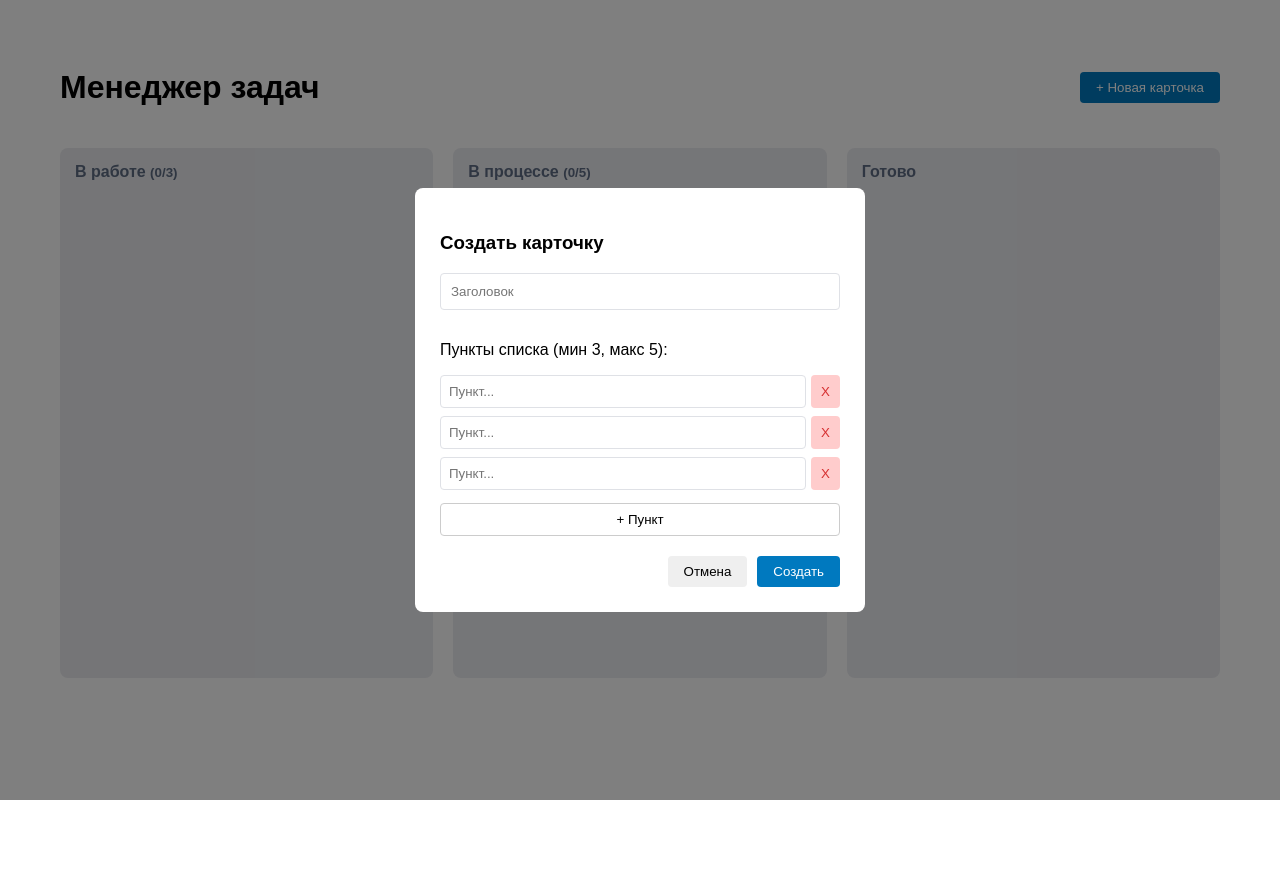
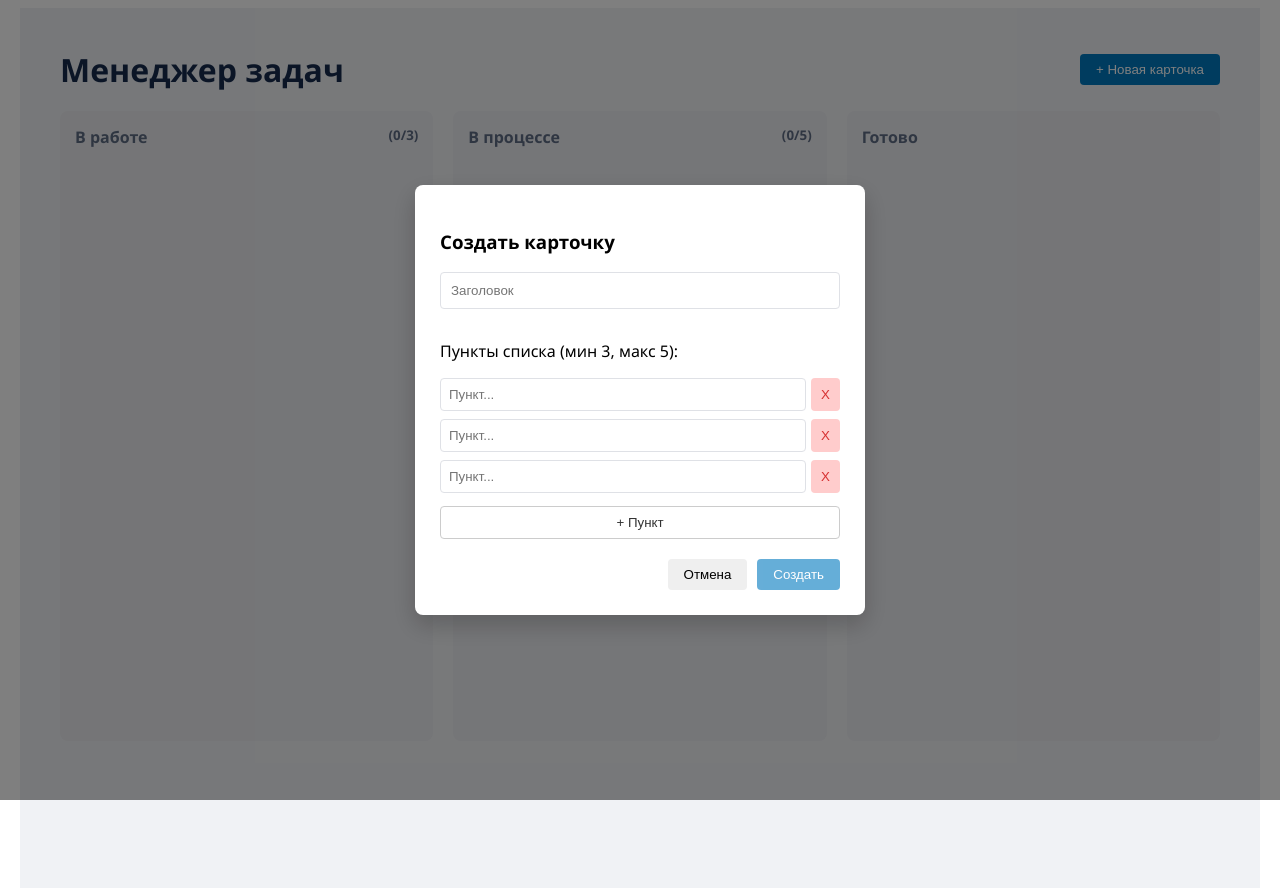
Before and after one commit to v01ce-x/practice-client-task-2, a Vue app: page / in a window 1280 px wide. Both pictures are taken after a click on the button "+ Новая карточка". Before the commit the page ends 800 px from the top, so only its background shows below. Built offline with nearby package versions, Linux system fonts and the light colour scheme.

Commit message:
final touches, adding styles and improving animation

```diff
--- a/src/App.vue
+++ b/src/App.vue
@@ -1,6 +1,6 @@
 <script setup>
 import { ref, computed, watch, onMounted } from 'vue'
-import NoteCard from './components/NoteCard.vue'
+import NoteCard from '@/components/NoteCard.vue'
 
 const STORAGE_KEY = 'kanban-data'
 const cards = ref([])
@@ -11,6 +11,11 @@ const newCardItems = ref(['', '', ''])
 const cardsCol1 = computed(() => cards.value.filter(c => c.column === 1))
 const cardsCol2 = computed(() => cards.value.filter(c => c.column === 2))
 const cardsCol3 = computed(() => cards.value.filter(c => c.column === 3))
+
+const canCreate = computed(() => {
+  const validItems = newCardItems.value.filter(i => i.trim() !== '')
+  return newCardTitle.value.trim() !== '' && validItems.length >= 3
+})
 
 const calculateProgress = (items) => {
   if (!items || items.length === 0) return 0
@@ -156,7 +161,6 @@ onMounted(() => {
       </section>
     </main>
 
-    <!-- Модальное окно (как в коммите 4) -->
     <div v-if="showModal" class="modal-overlay" @click.self="showModal = false">
       <div class="modal">
         <h3>Создать карточку</h3>
@@ -175,7 +179,9 @@ onMounted(() => {
 
         <div class="modal-actions">
           <button @click="showModal = false">Отмена</button>
-          <button @click="createCard" class="btn-primary">Создать</button>
+          <button @click="createCard" :disabled="!canCreate" class="btn-primary">
+            Создать
+          </button>
         </div>
       </div>
     </div>
@@ -184,16 +190,24 @@ onMounted(() => {
 
 <style>
 #app {
-  font-family: Arial, sans-serif;
+  font-family: 'Segoe UI', Tahoma, Geneva, Verdana, sans-serif;
   padding: 20px;
   max-width: 1200px;
   margin: 0 auto;
+  background: #f0f2f5;
+  min-height: 100vh;
 }
 
 header {
   display: flex;
   justify-content: space-between;
   align-items: center;
+  margin-bottom: 20px;
+}
+
+h1 {
+  margin: 0;
+  color: #172b4d;
 }
 
 .alert-blocked {
@@ -204,6 +218,13 @@ header {
   margin-bottom: 15px;
   text-align: center;
   font-weight: bold;
+  animation: shake 0.5s ease;
+}
+
+@keyframes shake {
+  0%, 100% { transform: translateX(0); }
+  25% { transform: translateX(-5px); }
+  75% { transform: translateX(5px); }
 }
 
 .board {
@@ -217,7 +238,8 @@ header {
   background: #ebecf0;
   padding: 15px;
   border-radius: 8px;
-  min-height: 500px;
+  min-height: 600px;
+  transition: all 0.3s ease;
 }
 
 .column.blocked {
@@ -231,6 +253,8 @@ header {
   font-size: 1rem;
   color: #5e6c84;
   margin-top: 0;
+  display: flex;
+  justify-content: space-between;
 }
 
 .card-list {
@@ -242,6 +266,13 @@ button {
   padding: 8px 16px;
   border: none;
   border-radius: 4px;
+  font-weight: 500;
+  transition: 0.2s;
+}
+
+button:disabled {
+  opacity: 0.6;
+  cursor: not-allowed;
 }
 
 .btn-primary {
@@ -249,9 +280,14 @@ button {
   color: white;
 }
 
+.btn-primary:hover:not(:disabled) {
+  background: #026aa7;
+}
+
 .btn-secondary {
   background: #fff;
   border: 1px solid #ccc;
+  color: #333;
   width: 100%;
   margin-top: 5px;
 }
@@ -280,6 +316,13 @@ button {
   padding: 25px;
   border-radius: 8px;
   width: 400px;
+  box-shadow: 0 10px 25px rgba(0,0,0,0.2);
+  animation: modalIn 0.3s ease;
+}
+
+@keyframes modalIn {
+  from { opacity: 0; transform: scale(0.9); }
+  to { opacity: 1; transform: scale(1); }
 }
 
 .input-field {
@@ -289,6 +332,10 @@ button {
   border: 1px solid #dfe1e6;
   border-radius: 4px;
   box-sizing: border-box;
+}
+
+.items-editor {
+  margin-bottom: 20px;
 }
 
 .item-row {
@@ -308,6 +355,5 @@ button {
   display: flex;
   justify-content: flex-end;
   gap: 10px;
-  margin-top: 20px;
 }
 </style>
--- a/src/components/NoteCard.vue
+++ b/src/components/NoteCard.vue
@@ -15,7 +15,7 @@ const props = defineProps({
 const emit = defineEmits(['update'])
 
 const progress = computed(() => {
-  if (!props.card.items.length) return 0
+  if (!props.card?.items.length) return 0
   const checked = props.card.items.filter(i => i.completed).length
   return Math.round((checked / props.card.items.length) * 100)
 })
@@ -23,7 +23,7 @@ const progress = computed(() => {
 const emitUpdate = () => {
   emit('update', {
     ...props.card,
-    items: props.card.items.map(i => ({ ...i }))
+    items: props.card?.items.map(i => ({ ...i }))
   })
 }
 </script>
@@ -66,16 +66,29 @@ const emitUpdate = () => {
   border-radius: 8px;
   box-shadow: 0 2px 4px rgba(0,0,0,0.1);
   margin-bottom: 15px;
+  transition: all 0.3s ease;
+  animation: fadeIn 0.3s ease;
+}
+
+@keyframes fadeIn {
+  from { opacity: 0; transform: translateY(-10px); }
+  to { opacity: 1; transform: translateY(0); }
+}
+
+.card:hover {
+  box-shadow: 0 4px 8px rgba(0,0,0,0.15);
 }
 
 .card-done {
   background: #e6fffa;
   border: 1px solid #b2f5ea;
+  opacity: 0.9;
 }
 
 h3 {
   margin: 0 0 10px 0;
   font-size: 1.1rem;
+  color: #333;
 }
 
 .progress-container {
@@ -96,13 +109,15 @@ h3 {
 .progress-fill {
   height: 100%;
   background: #0079bf;
-  transition: width 0.3s;
+  transition: width 0.3s ease;
 }
 
 .progress-text {
   font-size: 0.8rem;
   font-weight: bold;
   color: #0079bf;
+  min-width: 40px;
+  text-align: right;
 }
 
 .item-list {
@@ -115,6 +130,7 @@ h3 {
   margin-bottom: 8px;
   display: flex;
   align-items: center;
+  transition: all 0.2s ease;
 }
 
 .item-list li.completed span {
@@ -142,4 +158,9 @@ input[type="checkbox"] {
   transform: scale(1.2);
   cursor: pointer;
 }
+
+input[type="checkbox"]:disabled {
+  cursor: not-allowed;
+  opacity: 0.6;
+}
 </style>
```
Also changed, not shown: src/types.js (deleted, +0 -18 lines).
